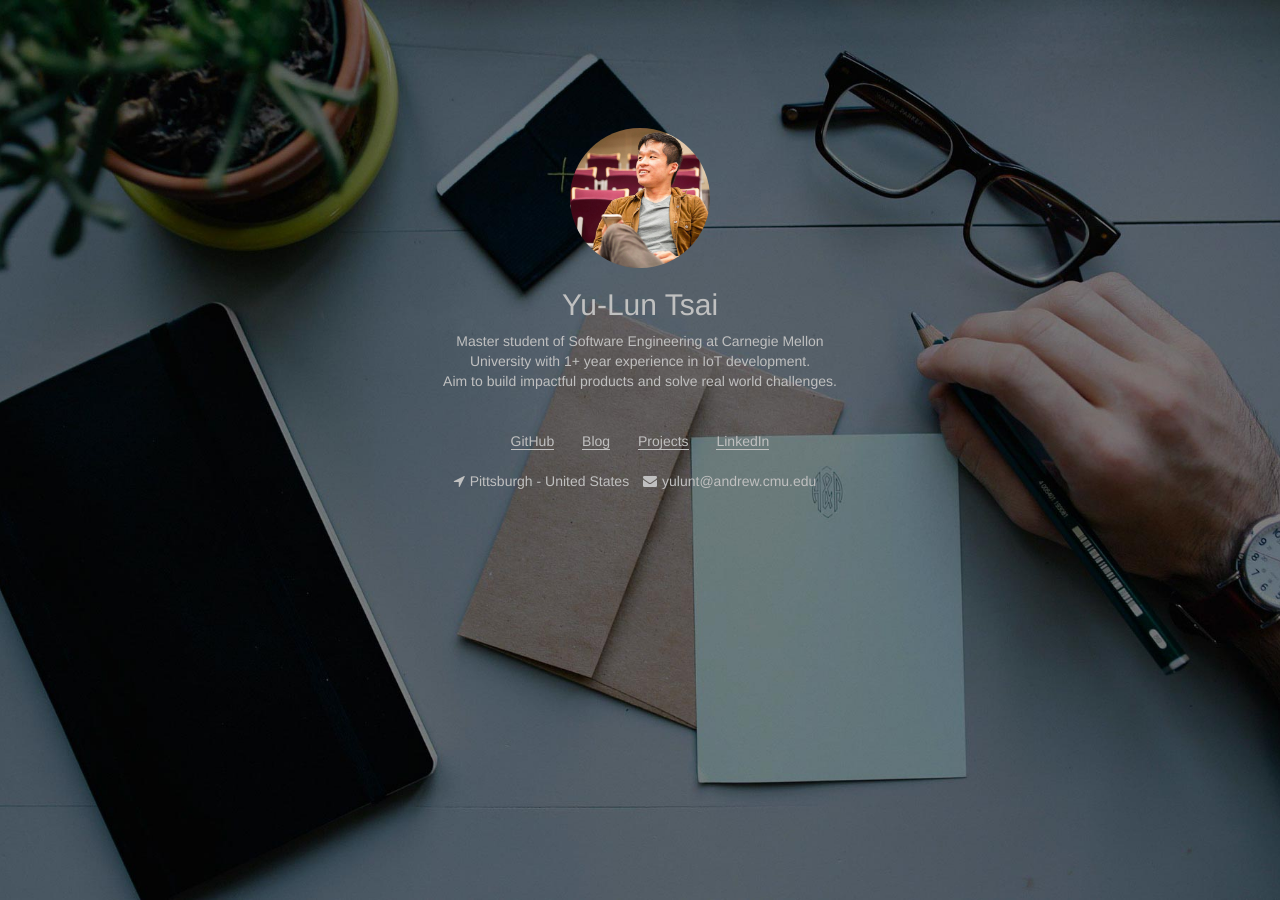
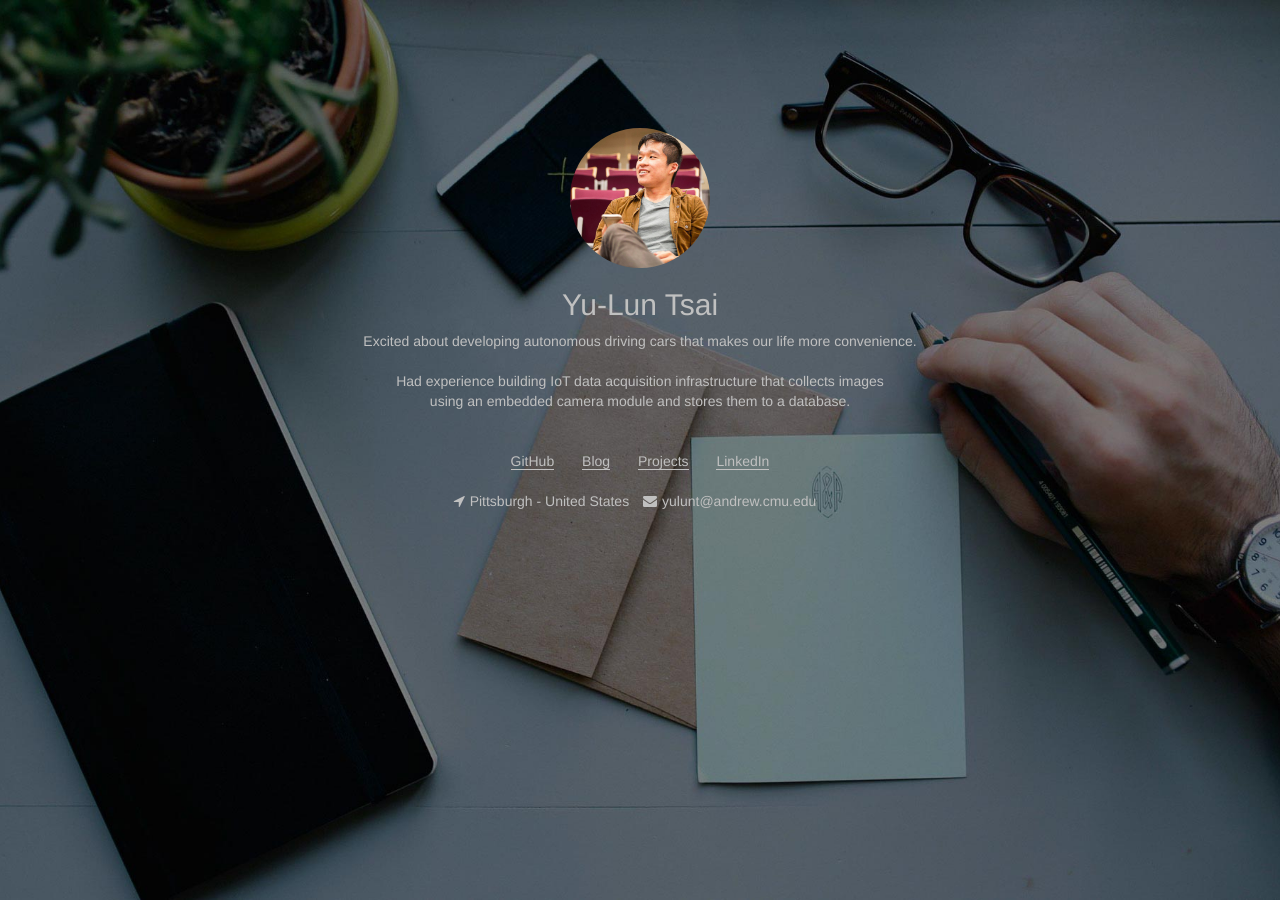
Before and after one commit to stormysun513/stormysun513.github.io, a Jekyll site: the page built from index.html, in a window 1280 px wide. Built offline with Jekyll 4.4.1, drawn with Linux system fonts in a browser that asks for light colours.

Commit message:
modify text on index.html

```diff
--- a/css/yulunt.css
+++ b/css/yulunt.css
@@ -30,6 +30,9 @@ sup {
 @media screen and (max-width: 768px) {
     #intro-sidebar img {
         margin: 0 auto;
+    }
+    .mobile-hide {
+        display: none;
     }
 }
 #intro-sidebar h2,
--- a/index.html
+++ b/index.html
@@ -30,9 +30,12 @@
         <img src="{{"assets/images/me.jpg"|prepend:site.baseurl}}" alt="author thumb">
         <h2 class="animate-drop-init">{{site.author}}</h2>
         <div class="summary animate-drop-init">
-          Master student of Software Engineering at Carnegie Mellon <br>
-          University with 1+ year experience in IoT development.<br>
-          Aim to build impactful products and solve real world challenges.
+          Excited about developing autonomous driving cars that makes our life more convenience.<br><br>
+          Had experience building IoT data acquisition infrastructure that collects images<br class="mobile-hide">
+          using an embedded camera module and stores them to a database.
+          <!-- Master student of Software Engineering at Carnegie Mellon <br> -->
+          <!-- University with 1+ year experience in IoT development.<br> -->
+          <!-- Aim to build impactful products and solve real world challenges. -->
         </div>
         <div class="menu">
           <a href="{{ site.github }}" class="animate-drop-init">GitHub</a>
```
